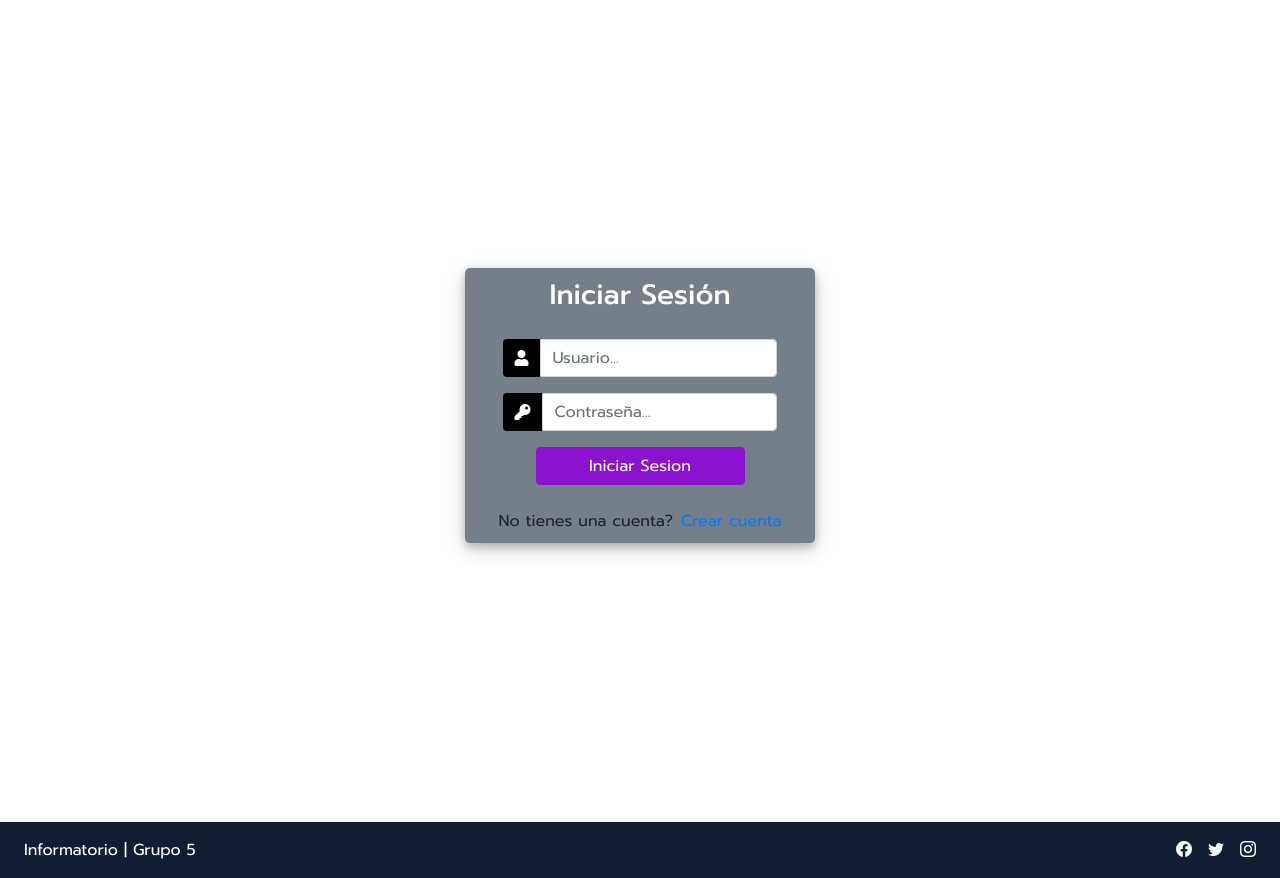
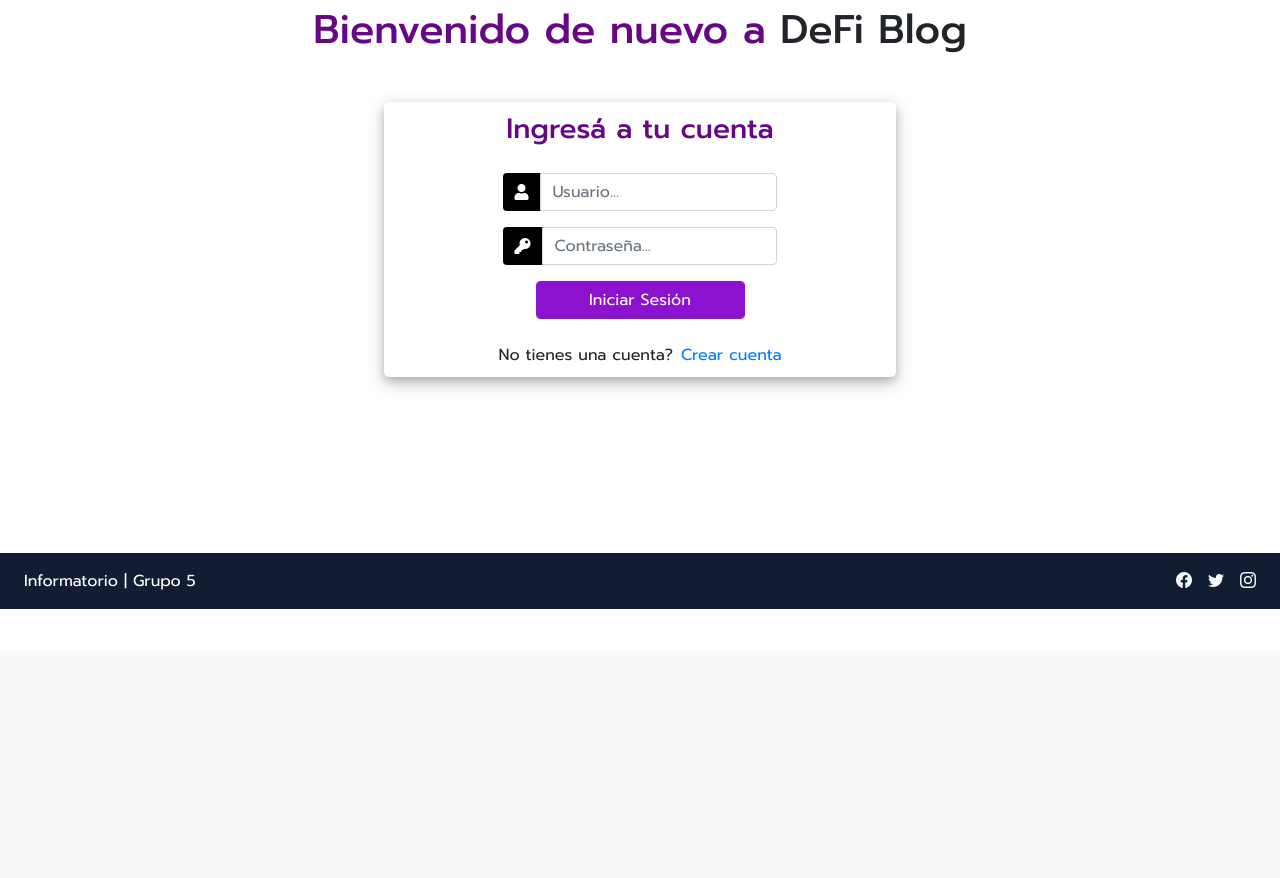
Before and after one commit to NNicolasD/g5-blog, a Django app: page /login/ in a window 1280 px wide. Shown: the part 149-1027 px from the top of the page. After the commit the page ends 758 px from the top, so only its background shows below. Run offline with Django 4.2, Linux system fonts and the light colour scheme; some libraries are stand-ins or nearby versions; grey boxes are pictures that could not be loaded.

Commit message:
Añadido estilo a template login

```diff
--- a/src/static/css/style.css
+++ b/src/static/css/style.css
@@ -57,63 +57,6 @@ footer {
     background: #121D33;
 }
 
-.user_card {
-    width: 350px;
-    margin-top: auto;
-    margin-bottom: auto;
-    background: #747f89;
-    position: relative;
-    display: flex;
-    justify-content: center;
-    flex-direction: column;
-    padding: 10px;
-    box-shadow: 0 4px 8px 0 rgba(0, 0, 0, 0.2), 0 6px 20px 0 rgba(0, 0, 0, 0.19);
-    -webkit-box-shadow: 0 4px 8px 0 rgba(0, 0, 0, 0.2), 0 6px 20px 0 rgba(0, 0, 0, 0.19);
-    -moz-box-shadow: 0 4px 8px 0 rgba(0, 0, 0, 0.2), 0 6px 20px 0 rgba(0, 0, 0, 0.19);
-    border-radius: 5px;
-
-}
-
-.form_container {
-    margin-top: 20px;
-}
-
-#form-title{
-    color: #fff;
-
-}
-
-.login_btn {
-    width: 100%;
-    background: #343a40 !important;
-    color: white !important;
-}
-.login_btn:focus {
-    box-shadow: none !important;
-    outline: 0px !important;
-}
-.login_container {
-    padding: 0 2rem;
-}
-.input-group-text {
-    background: #000 !important;
-    color: white !important;
-    border: 0 !important;
-    border-radius: 0.25rem 0 0 0.25rem !important;
-}
-.input_user,
-.input_pass:focus {
-    box-shadow: none !important;
-    outline: 0px !important;
-}
-
-#messages{
-    background-color: grey;
-    color: #fff;
-    padding: 10px;
-    margin-top: 10px;
-}
-
 /* Acerca de */
 
 .about {
@@ -144,3 +87,66 @@ footer {
     color: white !important;
     border-color: #8b13cf !important;
 }
+
+/* Login */
+
+.login {
+    margin-bottom: 11rem;
+}
+
+.user_card {
+    width: 40vw;
+    margin-top: auto;
+    margin-bottom: auto;
+    background: #FFFFFF;
+    position: relative;
+    display: flex;
+    justify-content: center;
+    flex-direction: column;
+    padding: 10px;
+    box-shadow: 0 4px 8px 0 rgba(0, 0, 0, 0.2), 0 6px 20px 0 rgba(0, 0, 0, 0.19);
+    -webkit-box-shadow: 0 4px 8px 0 rgba(0, 0, 0, 0.2), 0 6px 20px 0 rgba(0, 0, 0, 0.19);
+    -moz-box-shadow: 0 4px 8px 0 rgba(0, 0, 0, 0.2), 0 6px 20px 0 rgba(0, 0, 0, 0.19);
+    border-radius: 5px;
+
+}
+
+.form_container {
+    margin-top: 20px;
+}
+
+#form-title{
+    color: rgb(104, 7, 134);
+
+}
+.btn {
+    background-color: #8b13cf !important;
+    color: white !important;
+    border-color: #8b13cf !important;
+}
+
+.login_btn:focus {
+    box-shadow: none !important;
+    outline: 0px !important;
+}
+.login_container {
+    padding: 0 2rem;
+}
+.input-group-text {
+    background: #000 !important;
+    color: white !important;
+    border: 0 !important;
+    border-radius: 0.25rem 0 0 0.25rem !important;
+}
+.input_user,
+.input_pass:focus {
+    box-shadow: none !important;
+    outline: 0px !important;
+}
+
+#messages{
+    background-color: grey;
+    color: #fff;
+    padding: 10px;
+    margin-top: 10px;
+}
--- a/src/templates/blog/login.html
+++ b/src/templates/blog/login.html
@@ -2,14 +2,14 @@
 {% block title %} Iniciar Sesión {% endblock %}
 {% block content %}
 
-	<div class="container h-100">
-
-		<div class="d-flex justify-content-center h-100">
+<div class="mt-3 mb-5">
+	<h1 class="text-center"><span style="color: rgb(104, 7, 134)">Bienvenido de nuevo a</span> DeFi Blog</h1>
+</div>
+	<div class="container login mt-5">
+		<div class="d-flex justify-content-center">
 			<div class="user_card">
 				<div class="d-flex justify-content-center">
-
-
-					<h3 id="form-title">Iniciar Sesión</h3>
+					<h3 id="form-title">Ingresá a tu cuenta</h3>
 				</div>
 				<div class="d-flex justify-content-center form_container">
 					<form method="POST" action="">
@@ -28,7 +28,7 @@
 						</div>
 
 							<div class="d-flex justify-content-center mt-3 login_container">
-				 				<input class="btn login_btn" type="submit" value="Iniciar Sesion">
+				 				<input class="btn login_btn" type="submit" value="Iniciar Sesión">
 				   			</div>
 					</form>
 
```
